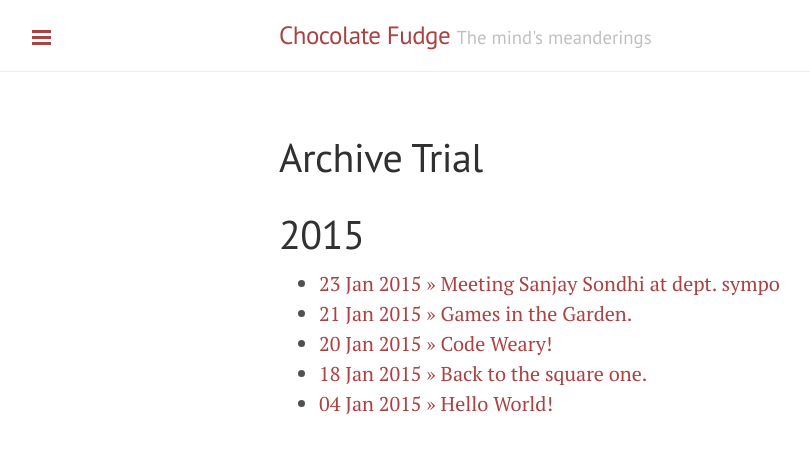
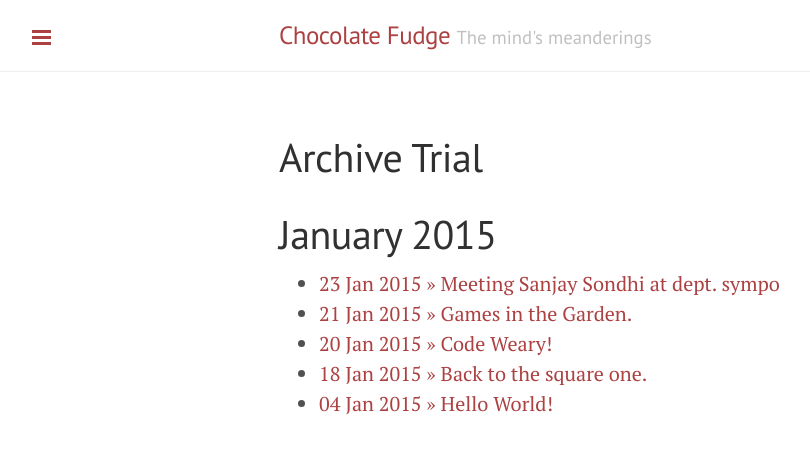
Before and after one commit to auag92/blog, a Jekyll site: the page built from archivetrial.md, in a window 1280 px wide. Shown: the top 454 px of the page, without its empty margins (1-811 px from the left). Built offline with Jekyll 4.4.1, drawn with Linux system fonts in a browser that asks for light colours; Markdown is read by kramdown in place of the engine named in the settings.

Commit message:
dates as well as month

```diff
--- a/archivetrial.md
+++ b/archivetrial.md
@@ -3,7 +3,7 @@ layout: page
 title: Archive Trial
 ---
 {% for post in site.posts %}
-{% capture currentyear %}{{post.date | date: "%Y"}}{% endcapture %}
+{% capture currentyear %}{{post.date | date: "%B %Y"}}{% endcapture %}
 {% if currentyear != year %}
 {% unless forloop.first %}</ul>{% endunless %}
 <h1>{{ currentyear }}</h1>
```
